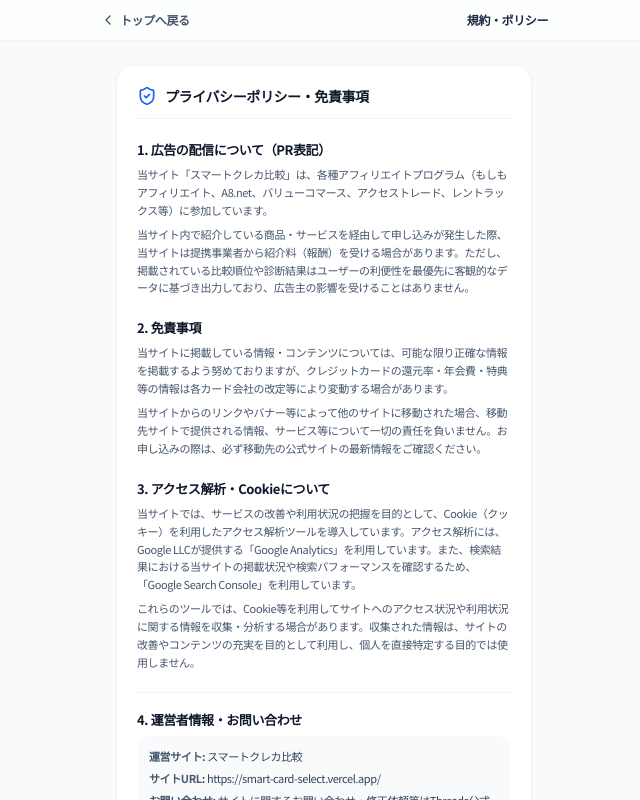
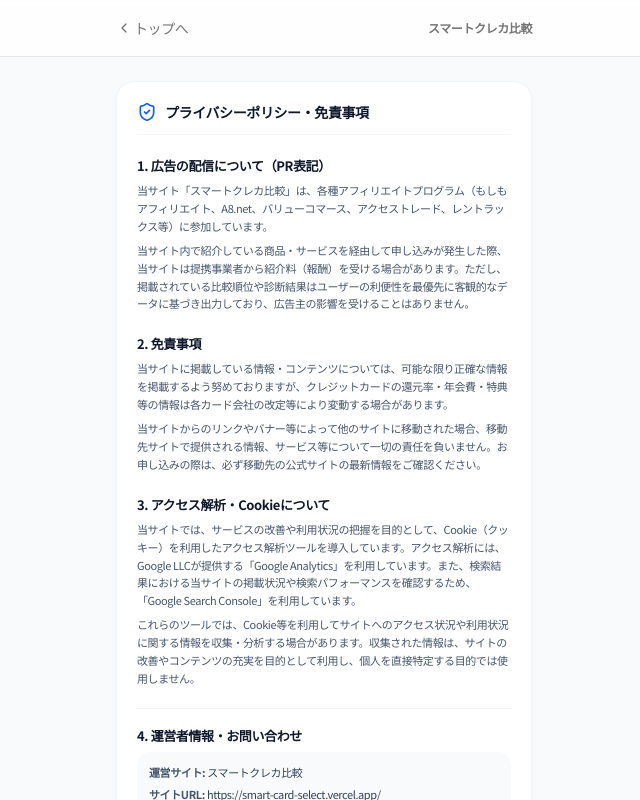
Before and after one commit to mizumar/smart-card-select, a Next.js app: page /privacy in a window 1280 px wide. Shown: the top 800 px of the page, without its empty margins (316-956 px from the left). Built offline with nearby package versions, Linux system fonts and the light colour scheme.

Commit message:
✨ feat: Headerのコンポーネント化および layout.tsx 共通配置 ( Close #19 , Close #22 )

```diff
--- a/src/app/articles/[id]/page.tsx
+++ b/src/app/articles/[id]/page.tsx
@@ -97,19 +97,6 @@ export default async function ArticleDetailPage({ params }: Props) {
 
   return (
     <div className="min-h-screen bg-slate-50 pb-16">
-      {/* ヘッダー */}
-      <header className="sticky top-0 z-20 bg-white/80 backdrop-blur-md border-b border-slate-100 px-4 py-3">
-        <div className="max-w-md mx-auto flex items-center justify-between">
-          <Link
-            href="/articles"
-            className="flex items-center text-sm font-medium text-slate-600 hover:text-slate-900 transition-colors"
-          >
-            <ArrowLeft className="w-4 h-4 mr-1" />
-            コラム一覧へ
-          </Link>
-        </div>
-      </header>
-
       {/* メイン文章エリア */}
       <main className="max-w-md mx-auto px-4 pt-6">
         <script
--- a/src/app/articles/page.tsx
+++ b/src/app/articles/page.tsx
@@ -8,22 +8,6 @@ export default function ArticlesPage() {
 
   return (
     <div className="min-h-screen bg-slate-50 pb-12">
-      {/* ヘッダー */}
-      <header className="sticky top-0 z-20 bg-white/80 backdrop-blur-md border-b border-slate-100 px-4 py-3">
-        <div className="max-w-md mx-auto flex items-center justify-between">
-          <Link
-            href="/"
-            className="flex items-center text-sm font-medium text-slate-600 hover:text-slate-900 transition-colors"
-          >
-            <ArrowLeft className="w-4 h-4 mr-1" />
-            トップへ戻る
-          </Link>
-          <span className="text-xs font-bold px-2 py-0.5 bg-blue-50 text-blue-600 rounded-full">
-            コラム一覧
-          </span>
-        </div>
-      </header>
-
       {/* メインコンテンツ */}
       <main className="max-w-md mx-auto px-4 pt-6 space-y-4">
         <div className="mb-4">
--- a/src/app/cards/[id]/page.tsx
+++ b/src/app/cards/[id]/page.tsx
@@ -138,17 +138,6 @@ export default async function CardDetailPage({ params }: Props) {
         type="application/ld+json"
         dangerouslySetInnerHTML={{ __html: JSON.stringify(jsonLd) }}
       />
-
-      {/* 1. 上部ヘッダー */}
-      <div className="max-w-md mx-auto px-5 pt-6 pb-2">
-        <Link
-          href="/"
-          className="inline-flex items-center text-xs font-semibold text-slate-400 hover:text-slate-700 transition-colors"
-        >
-          <ArrowLeft className="w-3.5 h-3.5 mr-1" />
-          診断結果一覧へ戻る
-        </Link>
-      </div>
 
       <main className="max-w-md mx-auto px-5 space-y-9">
         {/* 2. ファーストビュー */}
--- a/src/app/layout.tsx
+++ b/src/app/layout.tsx
@@ -3,6 +3,7 @@ import { Noto_Sans_JP } from "next/font/google";
 import "./globals.css";
 import { GoogleAnalytics } from "@next/third-parties/google";
 import { Footer } from "@/components/Footer";
+import { Header } from "@/components/Header";
 
 // ★ Google Fonts から Noto Sans JP を取得
 const notoSansJP = Noto_Sans_JP({
@@ -52,6 +53,7 @@ export default function RootLayout({
     <html lang="ja" className={notoSansJP.variable}>
       {/* antialiased でiPhoneの文字表示を美しく滑らかにする */}
       <body className="font-sans antialiased text-slate-800 bg-slate-50/80 tracking-tight">
+        <Header />
         {children}
         {/* GA4 測定IDをセット */}
         <GoogleAnalytics gaId="G-CR9PXZQX05" />
--- a/src/app/page.tsx
+++ b/src/app/page.tsx
@@ -78,33 +78,6 @@ export default function Home() {
 
   return (
     <main className="flex-1 min-h-screen bg-gray-50 pb-28">
-      {/* 改善版ヘッダー（アイコン画像化） */}
-      <header className="sticky top-0 z-20 bg-white/70 backdrop-blur-md border-b border-slate-100/80 px-4 py-2.5 transition-all">
-        <div className="max-w-md mx-auto flex items-center justify-between">
-          {/* ロゴ・アプリ名 */}
-          <div className="flex items-center gap-2.5">
-            {/* ★ 絵文字から独自のPNG画像に差し替え */}
-            <img
-              src="/app-logo.png" // public/app-logo.png を参照
-              alt="スマートクレカ比較 ロゴ"
-              className="w-7 h-7 rounded-lg object-contain shrink-0 shadow-sm shadow-blue-500/10"
-            />
-            <div className="text-left">
-              <h1 className="font-extrabold text-sm text-slate-900 tracking-tight leading-none">
-                スマートクレカ比較
-              </h1>
-              <p className="text-[9px] font-semibold text-slate-400 mt-0.5 leading-none">
-                10秒で自分に最適な1枚が見つかる
-              </p>
-            </div>
-          </div>
-
-          {/* 右側のワンポイント */}
-          <div className="bg-slate-100/80 text-slate-600 text-[10px] font-bold px-2.5 py-1 rounded-full border border-slate-200/50">
-            {new Date().getFullYear()} 年最新
-          </div>
-        </div>
-      </header>
       <div className="max-w-md mx-auto p-4">
         {/* 10秒診断バナーボタン */}
         <div className="mb-4">
--- a/src/app/privacy/page.tsx
+++ b/src/app/privacy/page.tsx
@@ -10,22 +10,6 @@ export const metadata = {
 export default function PrivacyPage() {
   return (
     <div className="min-h-screen bg-slate-50/80 pb-16">
-      {/* ヘッダー */}
-      <header className="sticky top-0 z-20 bg-white/70 backdrop-blur-md border-b border-slate-100 px-4 py-3">
-        <div className="max-w-md mx-auto flex items-center justify-between">
-          <Link
-            href="/"
-            className="flex items-center gap-1 text-xs font-bold text-slate-600 hover:text-slate-900 transition-colors"
-          >
-            <ChevronLeft className="w-4 h-4" />
-            <span>トップへ戻る</span>
-          </Link>
-          <span className="text-xs font-extrabold text-slate-800">
-            規約・ポリシー
-          </span>
-        </div>
-      </header>
-
       {/* 本文 */}
       <main className="max-w-md mx-auto px-4 pt-6 text-slate-700 text-xs leading-relaxed space-y-6">
         <div className="bg-white rounded-2xl p-5 border border-slate-100 shadow-xs space-y-5">
--- /dev/null
+++ b/src/components/Header.tsx
@@ -0,0 +1,56 @@
+"use client";
+
+import Link from "next/link";
+import { usePathname } from "next/navigation";
+import { ChevronLeft } from "lucide-react";
+
+export function Header() {
+  const pathname = usePathname();
+
+  // トップページかどうか
+  const isTop = pathname === "/";
+  // コラム詳細ページかどうか (/articles/[id])
+  const isArticleDetail =
+    pathname.startsWith("/articles/") && pathname !== "/articles";
+
+  return (
+    <header className="sticky top-0 z-20 w-full border-b bg-background/80 backdrop-blur-md">
+      <div className="mx-auto flex h-14 max-w-md items-center justify-between px-4">
+        {/* 左側：戻るボタン または サイトロゴ */}
+        <div className="flex items-center gap-2">
+          {isArticleDetail ? (
+            <Link
+              href="/articles"
+              className="flex items-center text-sm font-medium text-muted-foreground hover:text-foreground transition-colors"
+            >
+              <ChevronLeft className="h-4 w-4 mr-0.5" />
+              コラム一覧へ
+            </Link>
+          ) : !isTop ? (
+            <Link
+              href="/"
+              className="flex items-center text-sm font-medium text-muted-foreground hover:text-foreground transition-colors"
+            >
+              <ChevronLeft className="h-4 w-4 mr-0.5" />
+              トップへ
+            </Link>
+          ) : (
+            <Link href="/" className="font-bold text-base tracking-tight">
+              スマートクレカ比較
+            </Link>
+          )}
+        </div>
+
+        {/* 右側：サブページ表示時のロゴアイコン等（必要に応じて配置） */}
+        {!isTop && (
+          <Link
+            href="/"
+            className="text-xs font-semibold text-muted-foreground hover:text-foreground"
+          >
+            スマートクレカ比較
+          </Link>
+        )}
+      </div>
+    </header>
+  );
+}
```
Also changed, not shown: 3 other files (tests, documents, lock files or other folders).
